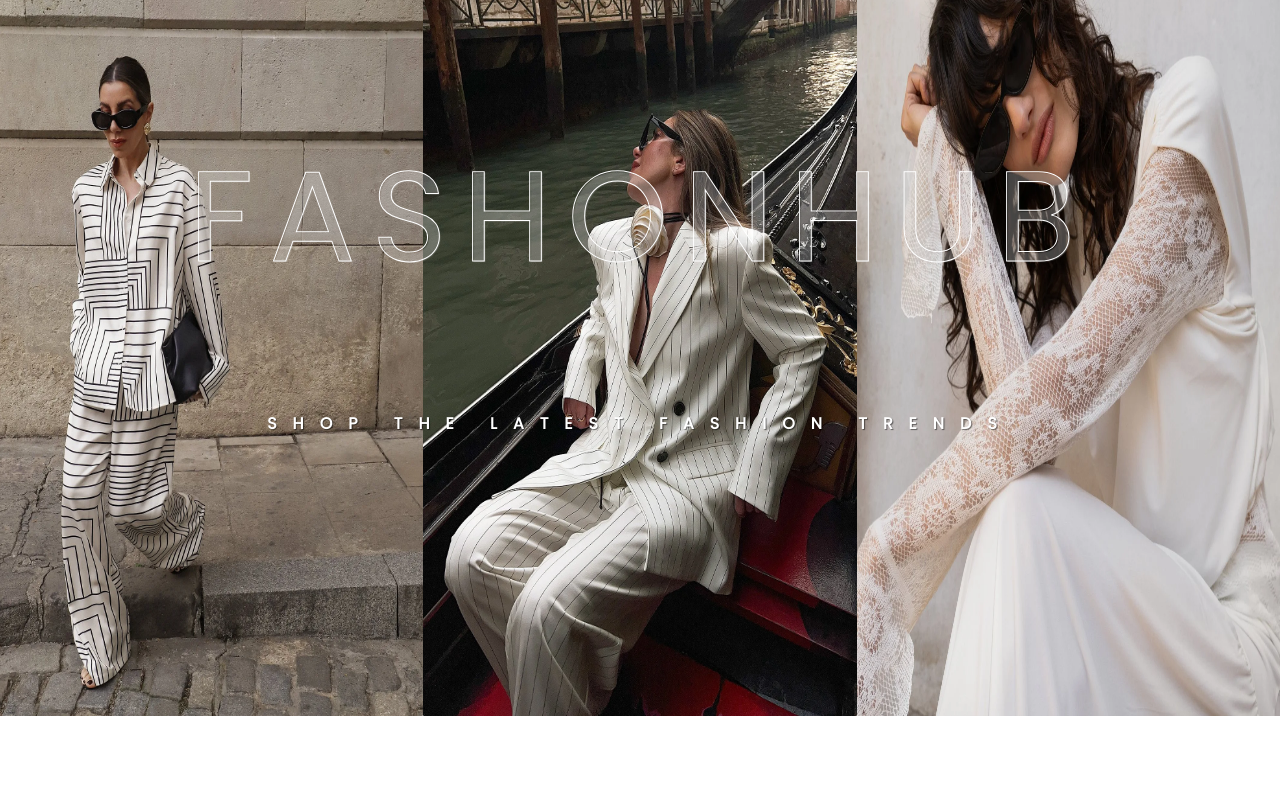
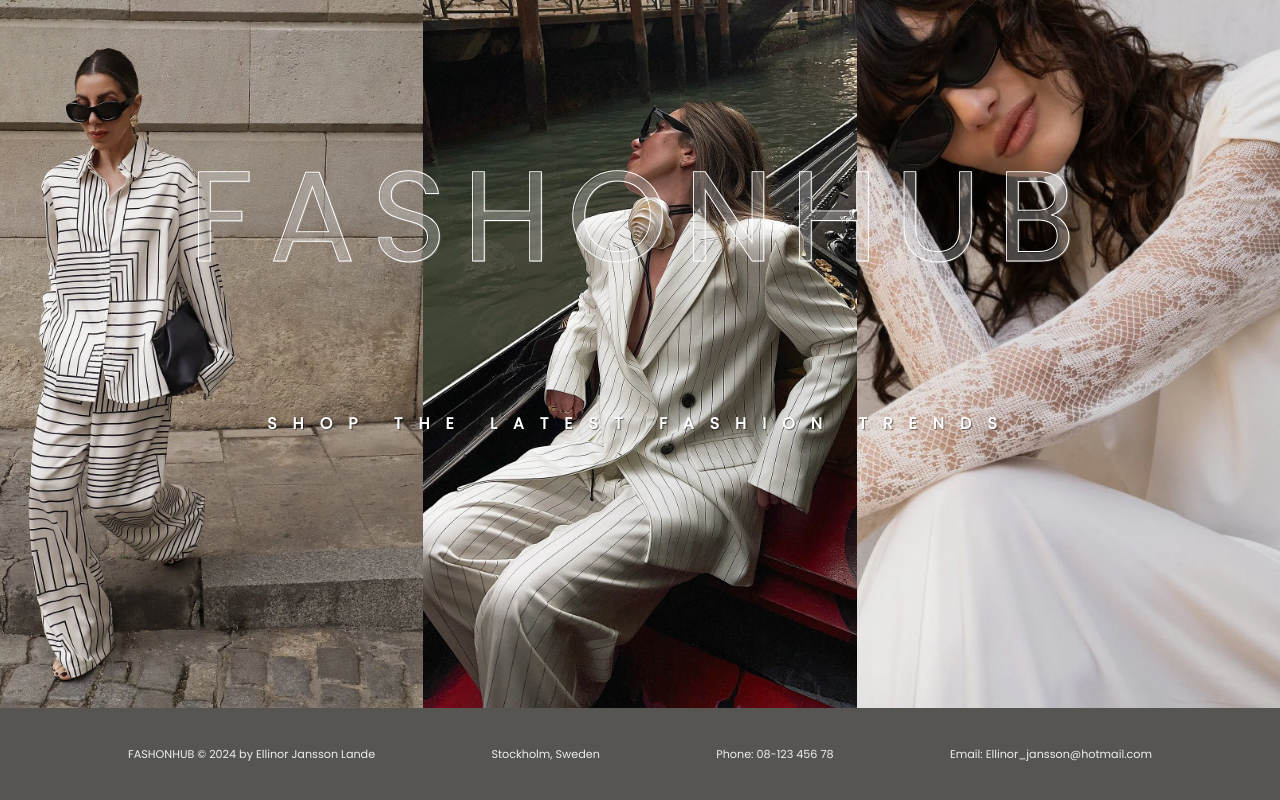
Before and after one commit to ellinorjanssonl/E-commercive, a React (Vite) app in the folder Frontend/: page / in a window 1280 px wide. Shown: the part 180-980 px from the top of the page. Before the commit the page ends 896 px from the top, so only its background shows below. Built offline with nearby package versions, Linux system fonts and the light colour scheme.

Commit message:
login page

```diff
--- a/Frontend/src/App.jsx
+++ b/Frontend/src/App.jsx
@@ -12,6 +12,7 @@ import { BrowserRouter, Routes, Route } from 'react-router-dom';
 import ProductDetail from './Components/ProductDetails';
 import { CartProvider } from './Components/CartContext';
 import { AuthProvider } from './Components/AuthContext';
+import Footer from './Components/Footer/Footer';
 
 
 
@@ -30,9 +31,11 @@ function App() {
         <Route path="/register" element={<Register />} />
         <Route path="/product/:productId" element={<ProductDetail />} />
       </Routes>
+      <Footer/>
     </BrowserRouter>
     </CartProvider>
     </AuthProvider>
+
   );
 }
 
--- /dev/null
+++ b/Frontend/src/Components/Footer/Footer.css
@@ -0,0 +1,24 @@
+.Footer {
+    display: flex; /* Gör att elementen i footern hamnar bredvid varandra */
+    justify-content: space-between; /* Gör att elementen hamnar i varsin ände av footern */
+    background-color: #575552; /* Mörk bakgrund */
+    color: #ecf0f1; /* Ljus text */
+    font-family: 'poppins';
+    position: relative;
+    bottom: 0;
+    padding: 3% 10%; /* Tar bort marginalen */
+  }
+
+  .Footer p {
+    padding: 0; /* Tar bort paddingen */
+    font-size: 0.7rem; /* Textstorlek */
+  }
+
+  .Footer a {
+    color: #f39c12; /* Färg på länkar */
+    text-decoration: none; /* Tar bort understrykningen från länkar */
+  }
+
+  .Footer a:hover {
+    text-decoration: underline; /* Lägger till understrykning när muspekaren är över länken */
+  }
--- /dev/null
+++ b/Frontend/src/Components/Footer/Footer.jsx
@@ -0,0 +1,18 @@
+import './Footer.css'
+
+const Footer = () => {
+    const year = new Date().getFullYear();
+    const name = 'FASHONHUB';
+    const author = 'Ellinor Jansson Lande';
+  return (
+      <footer className='Footer'>
+          <p className='Footerp'>{name} &copy; {year} by {author}</p>
+          <p className='Footerp'> Stockholm, Sweden</p>
+          <p className='Footerp'>Phone: 08-123 456 78</p>
+          <p className='Footerp'>Email:  Ellinor_jansson@hotmail.com
+          </p>
+      </footer>
+  )
+}
+
+export default Footer
--- a/Frontend/src/Pages/Css/Home.css
+++ b/Frontend/src/Pages/Css/Home.css
@@ -2,7 +2,7 @@
     display: flex;
     width: 100%;
     height: auto;
-    margin-top: 1rem;
+    margin-top: 0.5rem;
 }
 
 .hero {
@@ -10,7 +10,7 @@
     letter-spacing: 1rem;
 }
 
-.intro, h1 {
+.Intro-h1 {
     font-size: 8rem;
     display: flex;
     width: 100%;
@@ -31,7 +31,7 @@
     -webkit-text-stroke-color: white;
 }
 
-.intro, p {
+.Intro-p {
     font-size: 1rem;
     font-weight: 900;
     text-shadow: 1px 1px 1px rgba(0, 0, 0, 0.5);
@@ -65,7 +65,8 @@
   .Cards img {
     width: 100%;
     height: 100vh;
-    border-radius: 1px;
+    border-radius: 0;
+    object-fit: cover;
   }
 
   .Cards p {
@@ -94,7 +95,7 @@
       max-height: 90%;
     }
 
-    .intro, h1 {
+    .Intro-h1 {
       font-size: 3rem;
       display: flex;
       width: 100%;
@@ -103,7 +104,7 @@
       top: 15%;
     }
 
-    .intro, p {
+    .Intro-p {
       font-size: 1rem;
       margin: 0 1rem;
       width: 100%;
--- a/Frontend/src/Pages/Css/RegisterLogin.css
+++ b/Frontend/src/Pages/Css/RegisterLogin.css
@@ -78,6 +78,7 @@
     max-height: 100vh;
     background:  #ffffff;
     color: #000000;
+    margin-bottom: 2rem;
   }
 
   .login-title {
--- a/Frontend/src/Pages/Home.jsx
+++ b/Frontend/src/Pages/Home.jsx
@@ -12,8 +12,8 @@ const Home = () => {
   return (
     <div className='home'>
       <section className="hero">
-        <h1 className='Intro'>FASHONHUB</h1>
-        <p className='Intro'>Shop the latest fashion trends</p>
+        <h1 className='Intro-h1'>FASHONHUB</h1>
+        <p className='Intro-p'>Shop the latest fashion trends</p>
         </section>
        <section className="featured">
 
```
